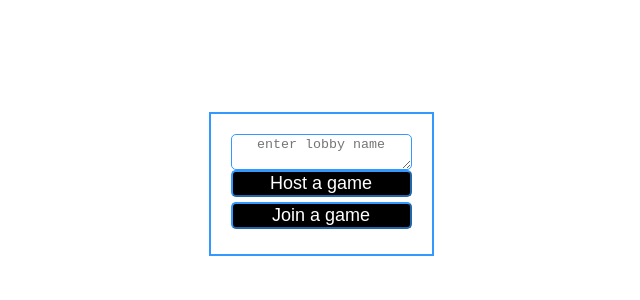
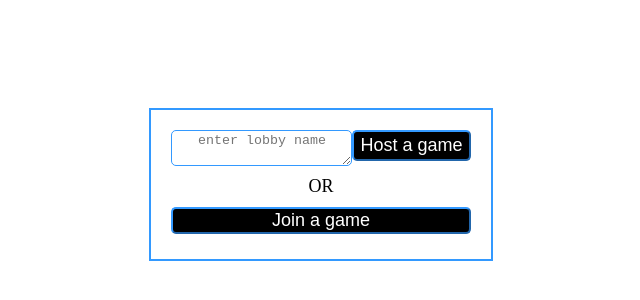
Before and after one commit to roach137/CaptionThis, a React app in the folder caption-it/: page /mainmenu in a window 1280 px wide. Shown: the part 224-524 px from the top of the page, without its empty margins (295-935 px from the left). Built offline with nearby package versions, Linux system fonts and the light colour scheme; no server answers.

Commit message:
Added styling to the selecting lobby screen

```diff
--- a/caption-it/src/frontend/components/MainMenu/GameOptions.js
+++ b/caption-it/src/frontend/components/MainMenu/GameOptions.js
@@ -48,8 +48,11 @@ class GameOptions extends React.Component {
 
     return(
       <div className="buttons">
-        <textarea class="lobby_name_field" id="lobby-name" placeholder="enter lobby name"></textarea>
-        <button className="lobby_button" onClick={this.createLobby}>Host a game</button>
+        <form onSubmit = {this.createLobby} class="lobby_form">
+          <textarea class="lobby_name_field" id="lobby-name" placeholder="enter lobby name" required></textarea>
+          <button className="lobby_button">Host a game</button>
+        </form>
+        <div className="or_break"> OR </div>
         <button className="lobby_button" onClick={this.showLobbiesTable}>Join a game</button>
       </div>
     );
--- a/caption-it/src/frontend/style/components/MainMenu/Lobby/LobbyTable.css
+++ b/caption-it/src/frontend/style/components/MainMenu/Lobby/LobbyTable.css
@@ -6,6 +6,18 @@
     margin-right: 20px;
     margin-top: 10px;
     margin-bottom: 10px;
+}
+
+.lobby_form {
+    display: flex;
+    flex-direction: row;
+    padding-bottom: 10px;
+}
+
+.or_break {
+    font-size: 18px;
+    padding-bottom: 10px;
+   text-align: center;
 }
 
 .lobby_button {
```
